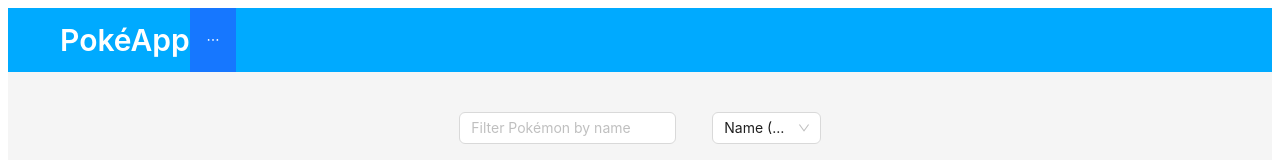
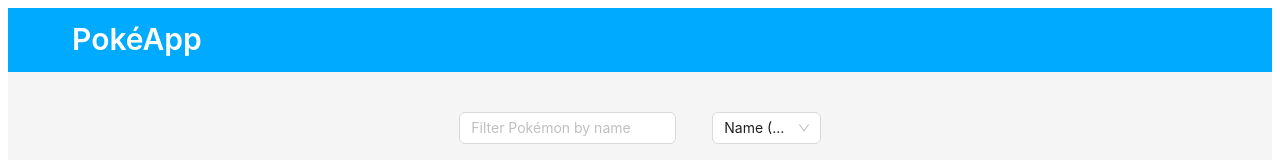
Before and after one commit to miguelmendozajr/Pokemon_Coding_Challenge, a React (Create React App) app: page / in a window 1280 px wide. Shown: the top 160 px of the page. Built offline with nearby package versions, Linux system fonts and the light colour scheme; no server answers; the HTML template or start-up script is replaced by a standard one.

Commit message:
style: deleted menu item

```diff
--- a/src/App.js
+++ b/src/App.js
@@ -14,7 +14,7 @@
       <Layout style={{ minHeight: '100vh' }}>
         <Header style={{ background: '#00aaff', padding: 0 }}>
           <div style={{ display: 'flex', alignItems: 'center', maxWidth: '1200px', margin: '0 auto', padding: '0 20px' }}>
-            <Title style={{ color: '#fff', margin: 0 }} level={2}><Link to="/" style={{ color: 'inherit', textDecoration: 'none' }}>PokéApp</Link></Title>
+            <Title style={{ color: '#fff', margin: 12 }} level={2}><Link to="/" style={{ color: 'inherit', textDecoration: 'none' }}>PokéApp</Link></Title>
             <Menu
               className="custom-header-menu"
               theme="dark"
@@ -22,9 +22,7 @@
               defaultSelectedKeys={['1']}
               style={{ background: 'transparent', color: '#fff' }}
               >
-              <Menu.Item key="1" style={{ color: '#fff' }}>
-                <Link to="/">Home</Link>
-              </Menu.Item>
+
             </Menu>
           </div>
         </Header>
```
